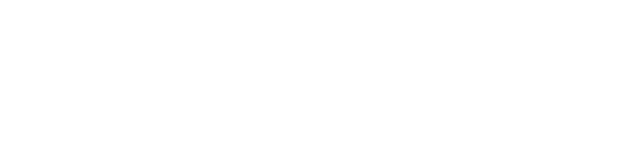
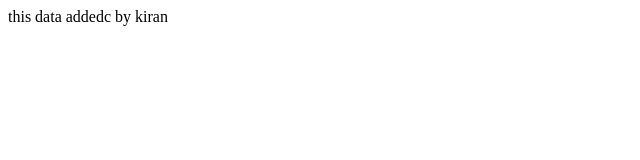
Before and after one commit to anooshN/harshaproj, a plain HTML site: page index.html in a window 1280 px wide. Shown: the whole page, without its empty margins (0-640 px from the left). Drawn offline with Linux system fonts and the light colour scheme.

Commit message:
updated files

```diff
--- a/index.html
+++ b/index.html
@@ -1,3 +1,4 @@
 <htm>
 <head> <title>home page</title>
 </head>
+this data addedc by kiran
```
Also changed, not shown: text.txt (added).
